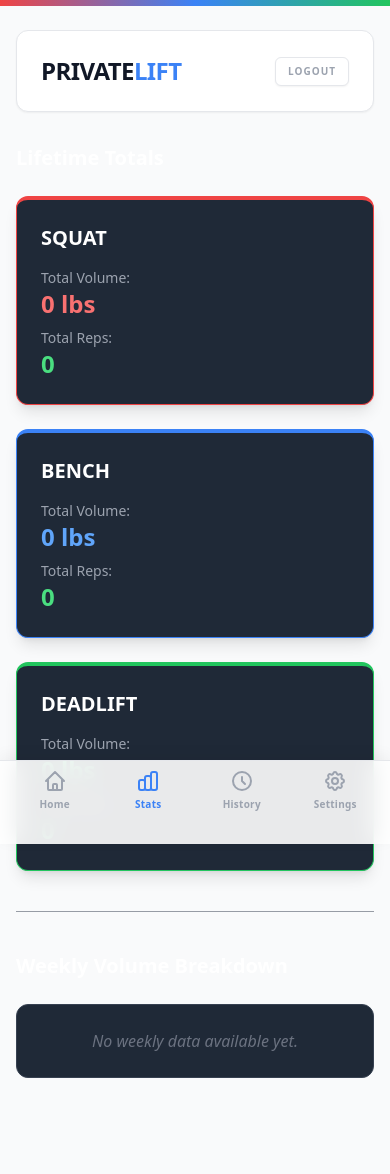
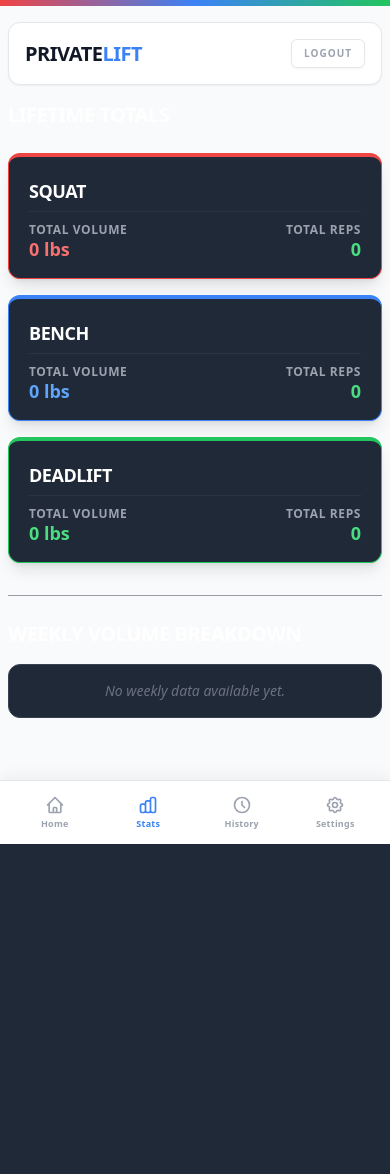
Before and after one commit to jeremiahn/PrivateLift, a Django app: page /analytics/ in a window 390 px wide. After the commit the page ends 844 px from the top, so only its background shows below. Run offline with Django 5.2, Linux system fonts and the light colour scheme; the visitor is signed in with stand-in values (Sample User, id 1); data that the repository does not hold is empty; some libraries are stand-ins or nearby versions.

Commit message:
Optimize mobile layout spacing, card alignment, and incorporate PrivateLift builder chronicle documentation

```diff
--- a/lifting/templates/lifting/analytics.html
+++ b/lifting/templates/lifting/analytics.html
@@ -3,81 +3,99 @@
 {% block title %}Training Analytics | PrivateLift{% endblock %}
 
 {% block content %}
-<h2 class="text-xl font-bold text-white mb-6">Lifetime Totals</h2>
-<div class="grid grid-cols-1 md:grid-cols-3 gap-6 mb-10">
-    <div class="bg-gray-800 p-6 rounded-xl border border-gray-700 shadow-lg border-t-4 border-red-500">
-        <h3 class="text-xl font-bold text-white mb-4">SQUAT</h3>
-        <p class="text-gray-400 text-sm">Total Volume:</p>
-        <p class="text-red-400 font-black text-2xl mb-2">{{ tonnage.SQUAT|default:0 }} lbs</p>
-        <p class="text-gray-400 text-sm">Total Reps:</p>
-        <p class="text-green-400 font-black text-2xl">{{ total_reps.SQUAT|default:0 }}</p>
+<h2 class="text-xl font-black text-white mb-6 uppercase tracking-tight">Lifetime Totals</h2>
+<div class="grid grid-cols-1 md:grid-cols-3 gap-4 md:gap-6 mb-8 md:mb-10">
+    <div class="bg-gray-800 p-5 md:p-6 rounded-xl border border-gray-700 shadow-lg border-t-4 border-red-500">
+        <h3 class="text-lg md:text-xl font-black text-white mb-3 tracking-tight border-b border-gray-700/50 pb-1.5">SQUAT</h3>
+        <div class="flex justify-between items-center">
+            <div>
+                <p class="text-xs text-gray-400 font-bold uppercase tracking-wider leading-none mb-1">Total Volume</p>
+                <p class="text-red-400 font-black text-lg md:text-2xl leading-none">{{ tonnage.SQUAT|default:0 }} lbs</p>
+            </div>
+            <div class="text-right">
+                <p class="text-xs text-gray-400 font-bold uppercase tracking-wider leading-none mb-1">Total Reps</p>
+                <p class="text-green-400 font-black text-lg md:text-2xl leading-none">{{ total_reps.SQUAT|default:0 }}</p>
+            </div>
+        </div>
     </div>
 
-    <div class="bg-gray-800 p-6 rounded-xl border border-blue-500 shadow-lg border-t-4">
-        <h3 class="text-xl font-bold text-white mb-4">BENCH</h3>
-        <p class="text-gray-400 text-sm">Total Volume:</p>
-        <p class="text-blue-400 font-black text-2xl mb-2">{{ tonnage.BENCH|default:0 }} lbs</p>
-        <p class="text-gray-400 text-sm">Total Reps:</p>
-        <p class="text-green-400 font-black text-2xl">{{ total_reps.BENCH|default:0 }}</p>
+    <div class="bg-gray-800 p-5 md:p-6 rounded-xl border border-blue-500 shadow-lg border-t-4">
+        <h3 class="text-lg md:text-xl font-black text-white mb-3 tracking-tight border-b border-gray-700/50 pb-1.5">BENCH</h3>
+        <div class="flex justify-between items-center">
+            <div>
+                <p class="text-xs text-gray-400 font-bold uppercase tracking-wider leading-none mb-1">Total Volume</p>
+                <p class="text-blue-400 font-black text-lg md:text-2xl leading-none">{{ tonnage.BENCH|default:0 }} lbs</p>
+            </div>
+            <div class="text-right">
+                <p class="text-xs text-gray-400 font-bold uppercase tracking-wider leading-none mb-1">Total Reps</p>
+                <p class="text-green-400 font-black text-lg md:text-2xl leading-none">{{ total_reps.BENCH|default:0 }}</p>
+            </div>
+        </div>
     </div>
 
-    <div class="bg-gray-800 p-6 rounded-xl border border-gray-700 shadow-lg border-t-4 border-green-500">
-        <h3 class="text-xl font-bold text-white mb-4">DEADLIFT</h3>
-        <p class="text-gray-400 text-sm">Total Volume:</p>
-        <p class="text-green-400 font-black text-2xl mb-2">{{ tonnage.DEADLIFT|default:0 }} lbs</p>
-        <p class="text-gray-400 text-sm">Total Reps:</p>
-        <p class="text-green-400 font-black text-2xl">{{ total_reps.DEADLIFT|default:0 }}</p>
+    <div class="bg-gray-800 p-5 md:p-6 rounded-xl border border-gray-700 shadow-lg border-t-4 border-green-500">
+        <h3 class="text-lg md:text-xl font-black text-white mb-3 tracking-tight border-b border-gray-700/50 pb-1.5">DEADLIFT</h3>
+        <div class="flex justify-between items-center">
+            <div>
+                <p class="text-xs text-gray-400 font-bold uppercase tracking-wider leading-none mb-1">Total Volume</p>
+                <p class="text-green-400 font-black text-lg md:text-2xl leading-none">{{ tonnage.DEADLIFT|default:0 }} lbs</p>
+            </div>
+            <div class="text-right">
+                <p class="text-xs text-gray-400 font-bold uppercase tracking-wider leading-none mb-1">Total Reps</p>
+                <p class="text-green-400 font-black text-lg md:text-2xl leading-none">{{ total_reps.DEADLIFT|default:0 }}</p>
+            </div>
+        </div>
     </div>
 </div>
 
-<hr class="border-gray-700/50 mb-10">
+<hr class="border-gray-700/50 mb-6 md:mb-10">
 
-<div class="space-y-6">
-    <h2 class="text-xl font-bold text-white">Weekly Volume Breakdown</h2>
+<div class="space-y-4 md:space-y-6">
+    <h2 class="text-xl font-black text-white uppercase tracking-tight">Weekly Volume Breakdown</h2>
 
     {% for week, lifts in weekly_breakdown.items %}
-        <div class="bg-gray-800 p-6 rounded-xl border border-gray-700 shadow-lg">
-            <div class="text-gray-400 text-sm font-bold uppercase tracking-wider mb-4 border-b border-gray-700/50 pb-2">
+        <div class="bg-gray-800 p-4 md:p-6 rounded-xl border border-gray-700 shadow-lg">
+            <div class="text-gray-400 text-xs font-bold uppercase tracking-wider mb-4 border-b border-gray-700/50 pb-2">
                 Week of {{ week|date:"M j, Y" }}
             </div>
 
             <div class="grid grid-cols-1 md:grid-cols-3 gap-4">
-                <div class="bg-gray-900 p-4 rounded-xl border border-gray-800 border-t-4 border-red-500 flex justify-between items-center">
+                <div class="bg-gray-900 p-4 rounded-xl border-l-4 border-red-500 flex justify-between items-center">
                     <div>
-                        <span class="text-xs text-gray-400 font-bold uppercase tracking-wider block">Squat</span>
-                        <span class="text-red-400 font-black text-xl block mt-1">{{ lifts.SQUAT.tonnage|default:0 }} <span class="text-xs font-normal text-gray-500">lbs</span></span>
+                        <span class="text-xs text-gray-400 font-bold uppercase tracking-wider block">Squat Volume</span>
+                        <span class="text-red-400 font-black text-base md:text-lg mt-0.5 block leading-none">{{ lifts.SQUAT.tonnage|default:0 }} lbs</span>
                     </div>
                     <div class="text-right">
-                        <span class="text-[10px] text-gray-500 font-bold block uppercase tracking-wider">Total Reps</span>
-                        <span class="text-green-400 font-black text-lg block mt-0.5">{{ lifts.SQUAT.reps|default:0 }}</span>
+                        <span class="text-[10px] text-gray-500 font-bold block uppercase tracking-wider leading-none mb-0.5">Reps</span>
+                        <span class="text-green-400 font-black text-base md:text-lg block">{{ lifts.SQUAT.reps|default:0 }}</span>
                     </div>
                 </div>
 
-                <div class="bg-gray-900 p-4 rounded-xl border border-blue-500 border-t-4 flex justify-between items-center">
+                <div class="bg-gray-900 p-4 rounded-xl border-l-4 border-blue-500 flex justify-between items-center">
                     <div>
-                        <span class="text-xs text-gray-400 font-bold uppercase tracking-wider block">Bench</span>
-                        <span class="text-blue-400 font-black text-xl block mt-1">{{ lifts.BENCH.tonnage|default:0 }} <span class="text-xs font-normal text-gray-500">lbs</span></span>
+                        <span class="text-xs text-gray-400 font-bold uppercase tracking-wider block">Bench Volume</span>
+                        <span class="text-blue-400 font-black text-base md:text-lg mt-0.5 block leading-none">{{ lifts.BENCH.tonnage|default:0 }} lbs</span>
                     </div>
                     <div class="text-right">
-                        <span class="text-[10px] text-gray-500 font-bold block uppercase tracking-wider">Total Reps</span>
-                        <span class="text-green-400 font-black text-lg block mt-0.5">{{ lifts.BENCH.reps|default:0 }}</span>
+                        <span class="text-[10px] text-gray-500 font-bold block uppercase tracking-wider leading-none mb-0.5">Reps</span>
+                        <span class="text-green-400 font-black text-base md:text-lg block">{{ lifts.BENCH.reps|default:0 }}</span>
                     </div>
                 </div>
 
-                <div class="bg-gray-900 p-4 rounded-xl border border-gray-800 border-t-4 border-green-500 flex justify-between items-center">
+                <div class="bg-gray-900 p-4 rounded-xl border-l-4 border-green-500 flex justify-between items-center">
                     <div>
-                        <span class="text-xs text-gray-400 font-bold uppercase tracking-wider block">Deadlift</span>
-                        <span class="text-green-400 font-black text-xl block mt-1">{{ lifts.DEADLIFT.tonnage|default:0 }} <span class="text-xs font-normal text-gray-500">lbs</span></span>
+                        <span class="text-xs text-gray-400 font-bold uppercase tracking-wider block">Deadlift Volume</span>
+                        <span class="text-green-400 font-black text-base md:text-lg mt-0.5 block leading-none">{{ lifts.DEADLIFT.tonnage|default:0 }} lbs</span>
                     </div>
                     <div class="text-right">
-                        <span class="text-[10px] text-gray-500 font-bold block uppercase tracking-wider">Total Reps</span>
-                        <span class="text-green-400 font-black text-lg block mt-0.5">{{ lifts.DEADLIFT.reps|default:0 }}</span>
+                        <span class="text-[10px] text-gray-500 font-bold block uppercase tracking-wider leading-none mb-0.5">Reps</span>
+                        <span class="text-green-400 font-black text-base md:text-lg block">{{ lifts.DEADLIFT.reps|default:0 }}</span>
                     </div>
                 </div>
             </div>
         </div>
     {% empty %}
-        <div class="bg-gray-800 p-6 rounded-xl border border-gray-700 text-center text-gray-500 italic">
+        <div class="bg-gray-800 p-4 md:p-6 rounded-xl border border-gray-700 text-center text-gray-500 italic text-sm">
             No weekly data available yet.
         </div>
     {% endfor %}
--- a/lifting/templates/lifting/base.html
+++ b/lifting/templates/lifting/base.html
@@ -11,10 +11,10 @@
 
     <div class="h-1.5 bg-gradient-to-r from-red-500 via-blue-500 to-green-500 w-full"></div>
 
-    <main class="max-w-6xl mx-auto px-4 py-6 pb-24 md:pb-6">
-        <header class="flex flex-row justify-between items-center bg-white dark:bg-gray-800 p-6 rounded-xl border border-gray-200 dark:border-gray-700 shadow-sm dark:shadow-lg mb-8 transition-colors">
+    <main class="max-w-6xl mx-auto px-2 py-4 pb-20 sm:px-4 sm:py-6 md:pb-6">
+        <header class="flex flex-row justify-between items-center bg-white dark:bg-gray-800 p-4 md:p-6 rounded-xl border border-gray-200 dark:border-gray-700 shadow-sm dark:shadow-lg mb-4 md:mb-8 transition-colors">
             <div class="text-left">
-                <a href="{% url 'dashboard' %}" class="text-2xl font-black text-gray-900 dark:text-white tracking-tight hover:text-blue-500 transition">
+                <a href="{% url 'dashboard' %}" class="text-xl md:text-2xl font-black text-gray-900 dark:text-white tracking-tight hover:text-blue-500 transition">
                     PRIVATE<span class="text-blue-500">LIFT</span>
                 </a>
                 <p class="text-[10px] sm:text-xs text-gray-500 dark:text-gray-400 font-semibold mt-0.5 uppercase tracking-wider hidden sm:block">Platform Performance Tracking</p>
@@ -60,35 +60,35 @@
     </main>
 
     {% if request.user.is_authenticated %}
-    <nav class="md:hidden fixed bottom-0 left-0 z-50 w-full h-[84px] bg-white/90 dark:bg-gray-900/90 backdrop-blur-md border-t border-gray-200 dark:border-gray-800 flex justify-around items-start pt-2 px-2 pb-6 shadow-[0_-4px_15px_rgba(0,0,0,0.05)] dark:shadow-[0_-4px_15px_rgba(0,0,0,0.2)]">
+    <nav class="md:hidden fixed bottom-0 left-0 z-50 w-full h-16 bg-white/90 dark:bg-gray-900/90 backdrop-blur-md border-t border-gray-200 dark:border-gray-800 flex justify-around items-center px-2 shadow-[0_-4px_15px_rgba(0,0,0,0.05)] dark:shadow-[0_-4px_15px_rgba(0,0,0,0.2)]">
 
         <a href="{% url 'dashboard' %}" class="flex flex-col items-center justify-center w-full {% if request.resolver_match.url_name == 'dashboard' %}text-blue-500{% else %}text-gray-400 hover:text-gray-600 dark:text-gray-500 dark:hover:text-gray-300{% endif %} transition-colors">
-            <svg xmlns="http://www.w3.org/2000/svg" class="h-6 w-6 mb-1" fill="none" viewBox="0 0 24 24" stroke="currentColor" stroke-width="2">
+            <svg xmlns="http://www.w3.org/2000/svg" class="h-5 w-5 mb-0.5" fill="none" viewBox="0 0 24 24" stroke="currentColor" stroke-width="2">
                 <path stroke-linecap="round" stroke-linejoin="round" d="M3 12l2-2m0 0l7-7 7 7M5 10v10a1 1 0 001 1h3m10-11l2 2m-2-2v10a1 1 0 01-1 1h-3m-6 0a1 1 0 001-1v-4a1 1 0 011-1h2a1 1 0 011 1v4a1 1 0 001 1m-6 0h6" />
             </svg>
-            <span class="text-[10px] font-bold tracking-wide">Home</span>
+            <span class="text-[9px] font-bold tracking-wide">Home</span>
         </a>
 
         <a href="{% url 'analytics' %}" class="flex flex-col items-center justify-center w-full {% if request.resolver_match.url_name == 'analytics' %}text-blue-500{% else %}text-gray-400 hover:text-gray-600 dark:text-gray-500 dark:hover:text-gray-300{% endif %} transition-colors">
-            <svg xmlns="http://www.w3.org/2000/svg" class="h-6 w-6 mb-1" fill="none" viewBox="0 0 24 24" stroke="currentColor" stroke-width="2">
+            <svg xmlns="http://www.w3.org/2000/svg" class="h-5 w-5 mb-0.5" fill="none" viewBox="0 0 24 24" stroke="currentColor" stroke-width="2">
                 <path stroke-linecap="round" stroke-linejoin="round" d="M9 19v-6a2 2 0 00-2-2H5a2 2 0 00-2 2v6a2 2 0 002 2h2a2 2 0 002-2zm0 0V9a2 2 0 012-2h2a2 2 0 012 2v10m-6 0a2 2 0 002 2h2a2 2 0 002-2m0 0V5a2 2 0 012-2h2a2 2 0 012 2v14a2 2 0 01-2 2h-2a2 2 0 01-2-2z" />
             </svg>
-            <span class="text-[10px] font-bold tracking-wide">Stats</span>
+            <span class="text-[9px] font-bold tracking-wide">Stats</span>
         </a>
 
         <a href="{% url 'history' %}" class="flex flex-col items-center justify-center w-full {% if request.resolver_match.url_name == 'history' %}text-blue-500{% else %}text-gray-400 hover:text-gray-600 dark:text-gray-500 dark:hover:text-gray-300{% endif %} transition-colors">
-            <svg xmlns="http://www.w3.org/2000/svg" class="h-6 w-6 mb-1" fill="none" viewBox="0 0 24 24" stroke="currentColor" stroke-width="2">
+            <svg xmlns="http://www.w3.org/2000/svg" class="h-5 w-5 mb-0.5" fill="none" viewBox="0 0 24 24" stroke="currentColor" stroke-width="2">
                 <path stroke-linecap="round" stroke-linejoin="round" d="M12 8v4l3 3m6-3a9 9 0 11-18 0 9 9 0 0118 0z" />
             </svg>
-            <span class="text-[10px] font-bold tracking-wide">History</span>
+            <span class="text-[9px] font-bold tracking-wide">History</span>
         </a>
 
         <a href="{% url 'profile_settings' %}" class="flex flex-col items-center justify-center w-full {% if request.resolver_match.url_name == 'profile_settings' %}text-blue-500{% else %}text-gray-400 hover:text-gray-600 dark:text-gray-500 dark:hover:text-gray-300{% endif %} transition-colors">
-            <svg xmlns="http://www.w3.org/2000/svg" class="h-6 w-6 mb-1" fill="none" viewBox="0 0 24 24" stroke="currentColor" stroke-width="2">
+            <svg xmlns="http://www.w3.org/2000/svg" class="h-5 w-5 mb-0.5" fill="none" viewBox="0 0 24 24" stroke="currentColor" stroke-width="2">
                 <path stroke-linecap="round" stroke-linejoin="round" d="M10.325 4.317c.426-1.756 2.924-1.756 3.35 0a1.724 1.724 0 002.573 1.066c1.543-.94 3.31.826 2.37 2.37a1.724 1.724 0 001.065 2.572c1.756.426 1.756 2.924 0 3.35a1.724 1.724 0 00-1.066 2.573c.94 1.543-.826 3.31-2.37 2.37a1.724 1.724 0 00-2.572 1.065c-.426 1.756-2.924 1.756-3.35 0a1.724 1.724 0 00-2.573-1.066c-1.543.94-3.31-.826-2.37-2.37a1.724 1.724 0 00-1.065-2.572c-1.756-.426-1.756-2.924 0-3.35a1.724 1.724 0 001.066-2.573c-.94-1.543.826-3.31 2.37-2.37.996.608 2.296.07 2.572-1.065z" />
                 <path stroke-linecap="round" stroke-linejoin="round" d="M15 12a3 3 0 11-6 0 3 3 0 016 0z" />
             </svg>
-            <span class="text-[10px] font-bold tracking-wide">Settings</span>
+            <span class="text-[9px] font-bold tracking-wide">Settings</span>
         </a>
     </nav>
     {% endif %}
```
Also changed, not shown: HOW_BUILT.md (added, +179 -0 lines), lifting/templates/lifting/dashboard.html (+41 -41 lines), lifting/templates/lifting/history.html (+22 -23 lines), lifting/templates/lifting/partials/set_row.html (+9 -9 lines), lifting/templates/lifting/profile.html (+25 -25 lines), README.md (added).
